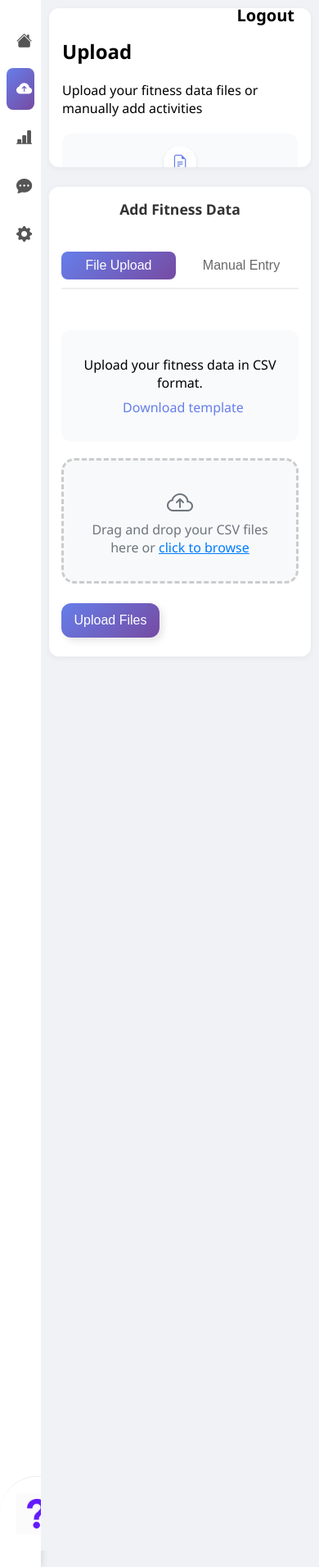
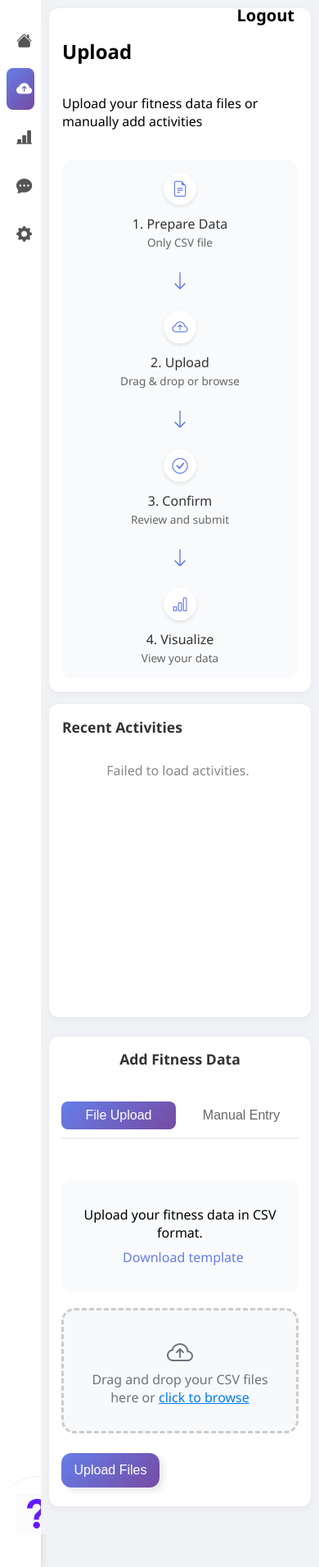
Before and after one commit to CallMeHeiSir/CITS5505_Group_project, a Flask app: page /upload in a window 390 px wide. Shown: the whole page at 82% size. Run offline with Flask 3, Linux system fonts and the light colour scheme; some libraries are stand-ins or nearby versions.

Commit message:
feat: implement Recent Activities display with auto-refresh and sorting - Developed Recent Activities section on the upload page - Displays all activity records from DB for the current user - Sorted by timestamp: newest records appear at the top - Auto-refreshes the list after new data is uploaded - Each record includes a placeholder for future share functionality

```diff
--- a/backend/analytics.py
+++ b/backend/analytics.py
@@ -11,9 +11,9 @@
 
 analytics = Blueprint('analytics', __name__)
 
-@analytics.route('/api/activities', methods=['GET'])
+@analytics.route('/api/activities/summary', methods=['GET'])
 @login_required
-def get_activities():
+def get_activities_summary():
     try:
         data = request.args
         start_date = data.get('startDate')
--- a/backend/app.py
+++ b/backend/app.py
@@ -47,9 +47,11 @@
         from auth import auth as auth_blueprint
         from analytics import analytics as analytics_blueprint
         from visualization import visualization as visualization_blueprint
+        from activity_records import activity_records as activity_records_blueprint
         app.register_blueprint(auth_blueprint, url_prefix='/auth')
         app.register_blueprint(analytics_blueprint, url_prefix='/analytics')
         app.register_blueprint(visualization_blueprint, url_prefix='/api/visualization')
+        app.register_blueprint(activity_records_blueprint)
 
         # 添加页面路由
         @app.route('/')
--- a/backend/static/css/style.css
+++ b/backend/static/css/style.css
@@ -87,8 +87,9 @@
 /* ============== Main Content Area ============== */
 .main-content {
   flex: 1;
-  height: 100%;
-  padding: 30px;
+  height: auto;           /* 让高度自适应内容 */
+  min-height: unset;      /* 移除最小高度限制 */
+  padding: 20px 20px 16px 20px;  /* 只在底部留16px */
   overflow-y: auto;
   background: #f0f2f5;
 }
@@ -105,7 +106,7 @@
 .card {
   background: #fff;
   border-radius: 12px;
-  padding: 24px;
+  padding: 16px;
   box-shadow: 0 2px 8px rgba(0,0,0,0.05);
 }
 
@@ -156,13 +157,15 @@
 }
 
 /* ============== Special: First Row Charts 16:9 Aspect Ratio ============== */
-.cards-row:first-of-type .card {
-  aspect-ratio: 16 / 9;
+.cards-row:first-of-type > .card {
+  min-height: 350px;
+  display: flex;
+  flex-direction: column;
   padding: 16px;
   overflow: hidden;
 }
 /* Make canvas scale with width, height auto */
-.cards-row:first-of-type .card canvas {
+.cards-row:first-of-type > .card canvas {
   width: 100% !important;
   height: auto !important;
 }
@@ -1220,6 +1223,33 @@
     border-left: none;
     border-top: 1px solid #eee;
     padding-top: 20px;
+    width: 100%;
+    margin-top: 20px;
+  }
+
+  /* Ensure Recent Activities is visible on mobile */
+  #recent-activities {
+    max-height: 300px;
+    overflow-y: auto;
+    margin-top: 10px;
+    padding-right: 5px;
+  }
+
+  .activity-card {
+    flex-direction: column;
+    gap: 10px;
+    padding: 10px;
+  }
+
+  .activity-card > div:first-child {
+    width: 100%;
+  }
+
+  .activity-card > div:last-child {
+    width: 100%;
+    justify-content: flex-start;
+    flex-wrap: wrap;
+    gap: 10px;
   }
 
   /* Adjust tabs */
--- a/backend/static/js/upload.js
+++ b/backend/static/js/upload.js
@@ -112,25 +112,20 @@
   // Handle file upload form submission
   uploadForm.addEventListener('submit', async (e) => {
     e.preventDefault();
-
     const files = Array.from(fileInput.files);
     if (files.length === 0) {
       showError('Please select at least one file');
       return;
     }
-
     for (const file of files) {
       try {
         const formData = new FormData();
         formData.append('file', file);
-
         const response = await fetch('/analytics/api/activities/upload', {
           method: 'POST',
           body: formData
         });
-
         const result = await response.json();
-
         if (response.ok) {
           // 更新文件信息显示为上传成功
           const fileInfo = fileList.querySelector(`.file-name`);
@@ -141,6 +136,7 @@
             `;
           }
           showSuccess(result.message);
+          loadRecentActivities(); // 刷新活动历史
         } else {
           showError(result.message || 'Failed to upload file');
         }
@@ -149,8 +145,6 @@
         showError('Failed to connect to server');
       }
     }
-
-    // 清空文件输入
     fileInput.value = '';
     updateUploadButtonState();
   });
@@ -236,7 +230,6 @@
   if (activityForm) {
     activityForm.addEventListener('submit', async (e) => {
     e.preventDefault();
-
       const formData = {
         activityType: activityForm.querySelector('[name="activity_type"]').value,
         date: activityForm.querySelector('[name="date"]').value,
@@ -248,9 +241,7 @@
         age: parseInt(activityForm.querySelector('[name="age"]').value),
         location: activityForm.querySelector('[name="location"]').value
       };
-
-      console.log('Submitting activity data:', formData);  // 添加日志
-
+      console.log('Submitting activity data:', formData);
     try {
         const response = await fetch('/analytics/api/activities/add', {
         method: 'POST',
@@ -259,19 +250,18 @@
         },
           body: JSON.stringify(formData)
       });
-
         const result = await response.json();
-        console.log('Server response:', result);  // 添加日志
-
+        console.log('Server response:', result);
         if (response.ok) {
           showSuccess(`Activity added successfully! Calories burned: ${result.calories}`);
       activityForm.reset();
           activityForm.querySelector('[name="date"]').valueAsDate = new Date();
+          loadRecentActivities(); // 刷新活动历史
         } else {
           showError(result.message || 'Failed to add activity');
     }
       } catch (error) {
-        console.error('Error submitting activity:', error);  // 添加错误日志
+        console.error('Error submitting activity:', error);
         showError('Failed to connect to server');
       }
     });
@@ -294,4 +284,80 @@
       }
     });
   }
+
+  // Render recent activities as cards
+  async function loadRecentActivities() {
+    const container = document.getElementById('recent-activities');
+    if (!container) return;
+    container.innerHTML = '<div style="text-align:center;color:#888;">Loading...</div>';
+    try {
+      const response = await fetch('/api/activities');
+      const data = await response.json();
+      if (!response.ok || !Array.isArray(data.activities)) {
+        container.innerHTML = '<div style="text-align:center;color:#888;">No activities found.</div>';
+        return;
+      }
+      if (data.activities.length === 0) {
+        container.innerHTML = '<div style="text-align:center;color:#888;">No activities found.</div>';
+        return;
+      }
+      // Sort by date descending
+      const activities = data.activities.slice().sort((a, b) => new Date(b.date) - new Date(a.date));
+      container.innerHTML = '';
+      activities.forEach(activity => {
+        const card = document.createElement('div');
+        card.className = 'activity-card';
+        card.style = 'border:1px solid #e5e7eb; border-radius:12px; margin-bottom:12px; padding:12px 16px; display:flex; align-items:center; justify-content:space-between; box-shadow:0 1px 4px #e5e7eb;';
+        card.innerHTML = `
+          <div style="display:flex;align-items:center;gap:16px;">
+            <span class="activity-icon" style="font-size:1.6em;">${getActivityIcon(activity.activity_type)}</span>
+            <div>
+              <div style="font-weight:bold;font-size:1.1em;">${capitalize(activity.activity_type)}</div>
+              <div style="font-size:0.95em;color:#666;">${formatDate(activity.date)}</div>
+            </div>
+      </div>
+          <div style="display:flex;align-items:center;gap:16px;">
+            <span title="Duration"><i class="bi bi-clock"></i> ${activity.duration} min</span>
+            ${activity.distance ? `<span title="Distance"><i class="bi bi-geo"></i> ${activity.distance} km</span>` : ''}
+            ${activity.reps ? `<span title="Reps"><i class="bi bi-arrow-up-circle"></i> ${activity.reps} reps</span>` : ''}
+            <span title="Calories"><i class="bi bi-fire"></i> ${activity.calories} kcal</span>
+            <button class="share-btn" title="Share" style="background:none;border:none;cursor:pointer;font-size:1.2em;color:#6366f1;"><i class="bi bi-share"></i></button>
+      </div>
+        `;
+        container.appendChild(card);
       });
+    } catch (e) {
+      container.innerHTML = '<div style="text-align:center;color:#888;">Failed to load activities.</div>';
+    }
+  }
+
+function getActivityIcon(type) {
+    switch(type) {
+      case 'running': return '<i class="bi bi-person-fill"></i>';
+      case 'cycling': return '<i class="bi bi-bicycle"></i>';
+      case 'swimming': return '<i class="bi bi-droplet"></i>';
+      case 'walking': return '<i class="bi bi-person"></i>';
+      case 'hiking': return '<i class="bi bi-tree"></i>';
+      case 'yoga': return '<i class="bi bi-flower2"></i>';
+      case 'pushup': return '<i class="bi bi-arrow-up-circle"></i>';
+      case 'situp': return '<i class="bi bi-arrow-repeat"></i>';
+      case 'pullup': return '<i class="bi bi-arrows-angle-expand"></i>';
+      case 'basketball': return '<i class="bi bi-basket"></i>';
+      case 'squats': return '<i class="bi bi-chevron-bar-up"></i>';
+      case 'plank': return '<i class="bi bi-dash-lg"></i>';
+      default: return '<i class="bi bi-activity"></i>';
+    }
+  }
+
+  function capitalize(str) {
+    return str.charAt(0).toUpperCase() + str.slice(1);
+  }
+
+  function formatDate(dateStr) {
+    const d = new Date(dateStr);
+    return d.toLocaleDateString();
+  }
+
+  // 加载活动卡片
+  loadRecentActivities();
+  });
--- a/backend/templates/upload.html
+++ b/backend/templates/upload.html
@@ -38,9 +38,7 @@
       <!-- Main Content -->
       <main class="main-content">
         <div class="cards-row">
-          <div class="card" style="grid-column:1/-1;">
-            <div class="header-content">
-              <div class="header-left">
+          <div class="card">
             <h2>Upload</h2>
             <p>Upload your fitness data files or manually add activities</p>
             <!-- Upload Process Flow Diagram -->
@@ -92,13 +90,9 @@
               </div>
             </div>
           </div>
-              <div class="header-right">
+          <div class="card">
             <h5>Recent Activities</h5>
-                <ul class="recent-activities-list">
-                  <!-- Recent activities will be dynamically loaded here -->
-                </ul>
-              </div>
-            </div>
+            <div id="recent-activities" style="max-height: 420px; overflow-y: auto;"></div>
           </div>
         </div>
 
```
Also changed, not shown: backend/activity_records.py (added, +27 -0 lines). Lines whose indentation alone changed are shown as unchanged.
